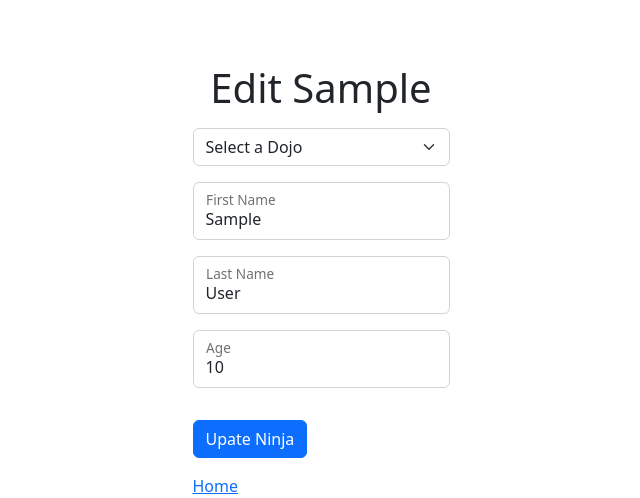
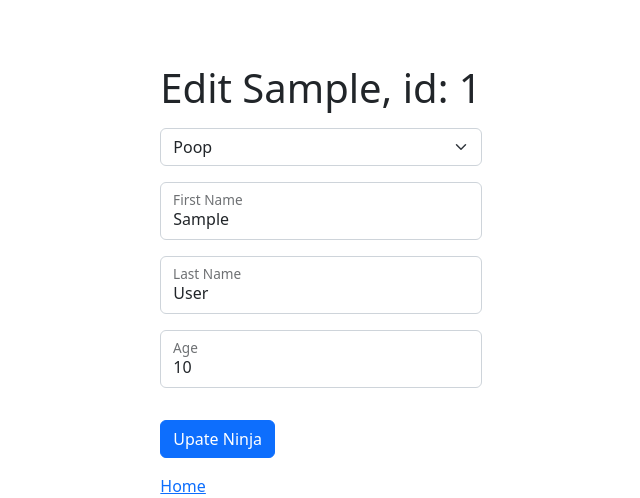
Before and after one commit to code-Brian/Dojos_and_Ninjas, a Flask app: a page that uses flask_app/templates/ninja_edit.html in a window 1280 px wide. Shown: the top 498 px of the page, without its empty margins (319-959 px from the left). Run offline with Flask 2, Linux system fonts and the light colour scheme; tables that the repository leaves empty or names only in its code hold one stand-in row (values such as "Sample post"); some libraries are stand-ins or nearby versions.

Commit message:
added framework for destroying ninja

```diff
--- a/flask_app/controllers/ninjas.py
+++ b/flask_app/controllers/ninjas.py
@@ -18,10 +18,11 @@ def create_ninja():
         'age' : request.form.get('age'),
         'id': request.form.get('dojo')
     }
-    print(data['id'])
+    id = data['id']
+
     Ninja.add_ninja(data)
-    print(data)
-    return redirect("/dojos")
+
+    return redirect(f"/dojos/{id}")
 
 @app.route('/ninja/edit<int:id>')
 def edit_ninja(id):
@@ -39,6 +40,14 @@ def update_ninja():
         'lname' : request.form.get('lname'),
         'age' : request.form.get('age'),
         'id' : request.form.get('id'),
-        'dojo_id' : request.form.get('dojo.id')
+        'dojo_id' : request.form.get('dojo')
     }
+    print(f"dojo_id is {data['dojo_id']}")
+    print(f"data['id'] was {data['id']}")
+    Ninja.edit_ninja(data)
+
     return redirect('/dojos')
+
+@app.route('/ninja/destroy')
+def destroy_ninja():
+    print('destroying ninja from db...')
--- a/flask_app/models/ninja.py
+++ b/flask_app/models/ninja.py
@@ -56,6 +56,7 @@ class Ninja():
         VALUES (%(fname)s, %(lname)s, %(age)s, %(id)s, NOW(), NOW() );'''
 
         return connectToMySQL('dojos_and_ninjas').query_db(query, data)
+
     @classmethod
     def edit_ninja(cls, data):
         query = '''
@@ -63,8 +64,14 @@ class Ninja():
         first_name=%(fname)s,
         last_name=%(lname)s,
         age=%(age)s,
-        updated_at=NOW()
+        updated_at=NOW(),
         dojo_id=%(dojo_id)s
-        WHERE id = %(id)s
+        WHERE id = %(id)s;
         '''
         return connectToMySQL('dojos_and_ninjas').query_db(query, data)
+
+'''
+SELECT * FROM ninjas
+JOIN dojos ON ninjas.id
+WHERE dojos.id = 4;
+'''
--- a/flask_app/templates/ninja_edit.html
+++ b/flask_app/templates/ninja_edit.html
@@ -10,16 +10,16 @@
 <body>
     <div class="container d-flex justify-content-center align-items-center mt-5">
             <div class="container-s p-3">
-                <h1 class="text-center mb-3">Edit {{ ninja.first_name }}</h1>
+                <h1 class="text-center mb-3">Edit {{ ninja.first_name }}, id: {{ ninja.id }}</h1>
                 <form action="/ninja/update" method="post">
                     <div class="form floating mb-3">
                         <!-- Do I need a label with select? -->
                         <!-- <label class="form-label" for="dojo">Dojo</label> -->
-                        <input type="hidden" name="id" value="{{ninja.id}}">
+                        <input type="hidden" name="id" value="{{ ninja.id }}">
                         <select class="form-select" id="dojo" name="dojo">
-                            <option selected value="{{dojo_id}}">Select a Dojo</option>
+                            <option selected value="Poop">Poop</option>
                             {% for dojo in dojos %}
-                            <option value="{{dojo.id}}" name="{{dojo.id}}">{{ dojo.name }}</option>
+                            <option value="{{ dojo.id }}" name="{{ dojo.id }}" >{{ dojo.name }}</option>
                             {% endfor %}
                         </select>
                     </div>
```
